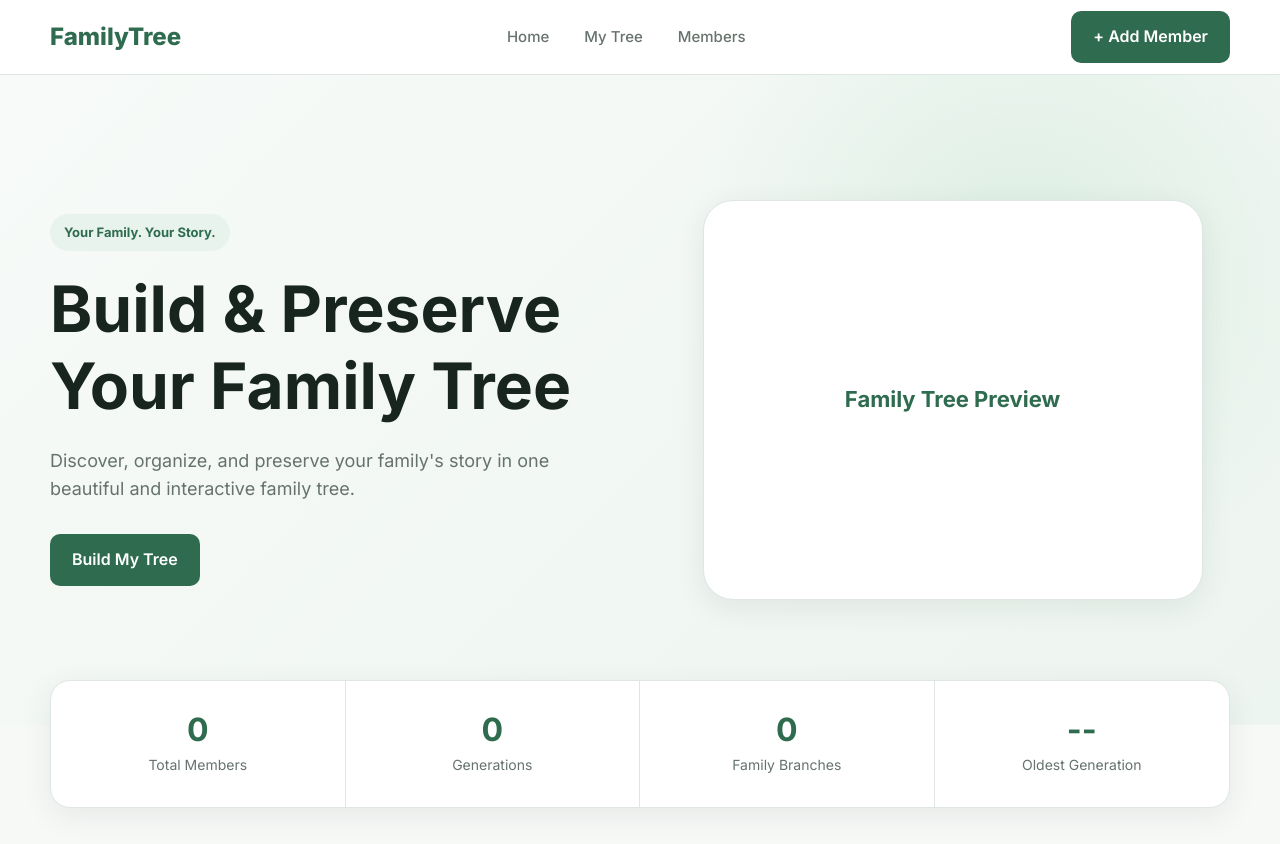
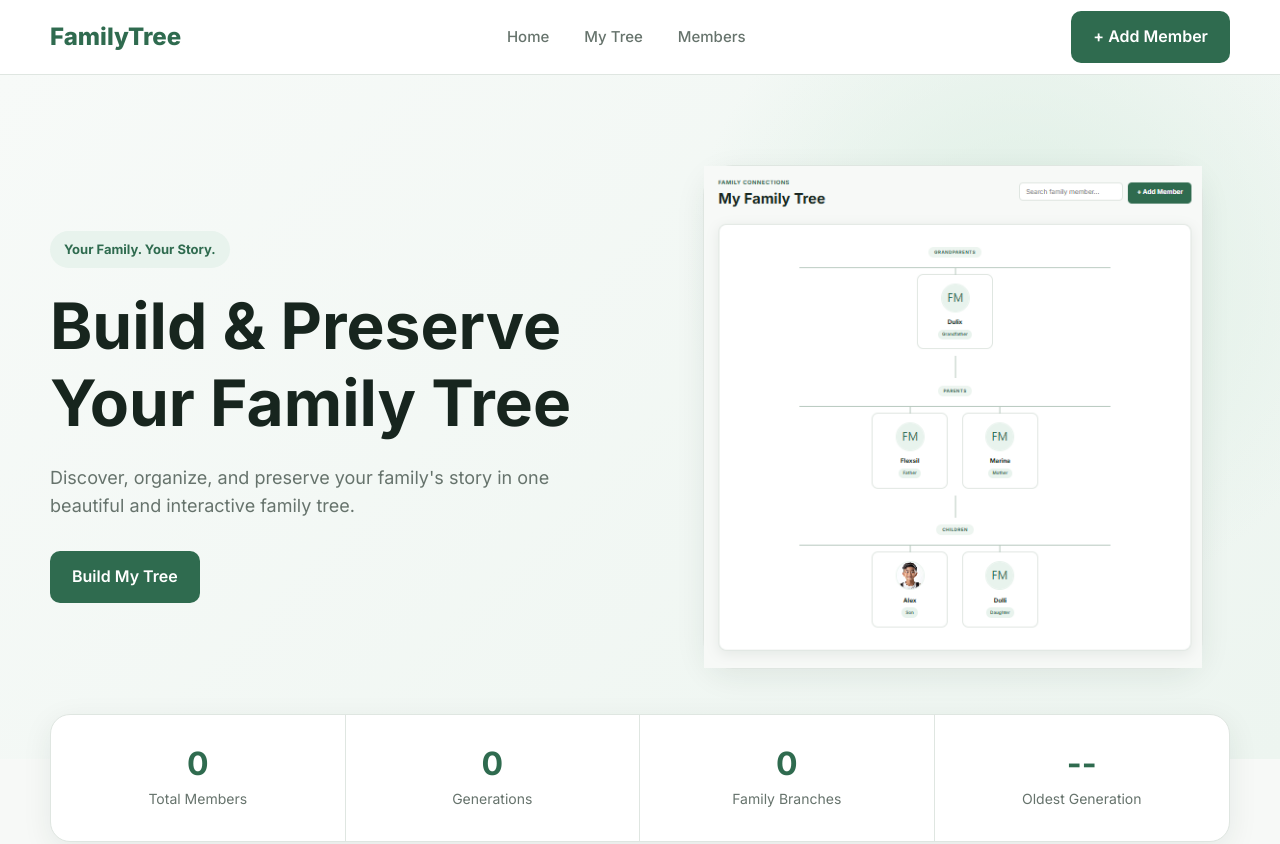
Before and after one commit to devmaster1987/dynamic-family-tree, a plain HTML site: page FAMILY TREE WEBSITE/index.html in a window 1280 px wide. Shown: the top 844 px of the page. Drawn offline with Linux system fonts and the light colour scheme.

Commit message:
add preview images in assets folder

```diff
--- a/FAMILY TREE WEBSITE/index.html
+++ b/FAMILY TREE WEBSITE/index.html
@@ -72,7 +72,7 @@
                 <div class="hero-image">
                     <!-- Family tree illustration will go here -->
                     <div class="hero-placeholder">
-                        Family Tree Preview
+                 <img src="assets/family-tree-preview.png" alt="family-tree-preview" />
                     </div>
                 </div>
 
```
Also changed, not shown: FAMILY TREE WEBSITE/assets/family-tree-preview.png (added), FAMILY TREE WEBSITE/assets/project-preview.png (added).
